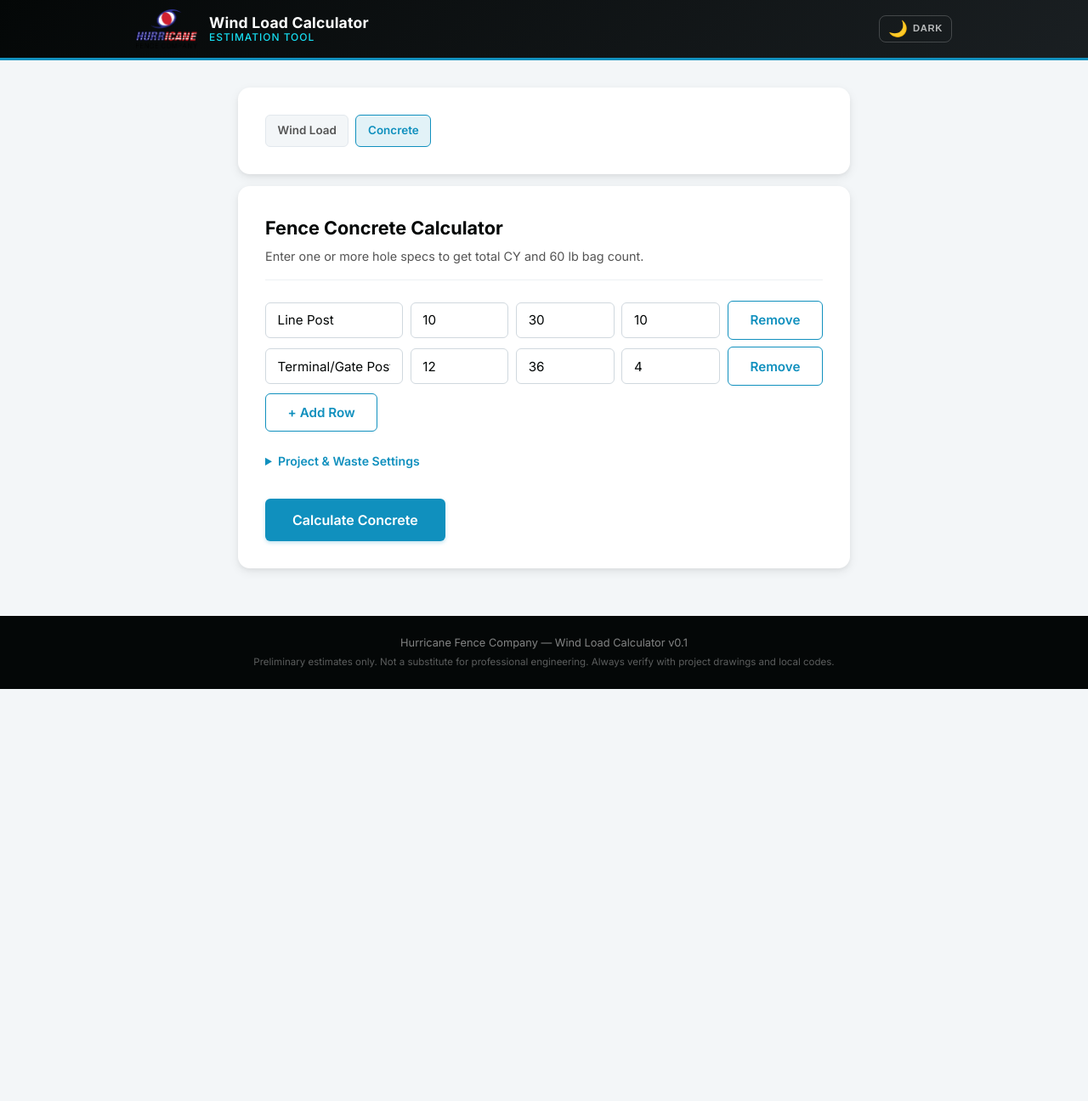
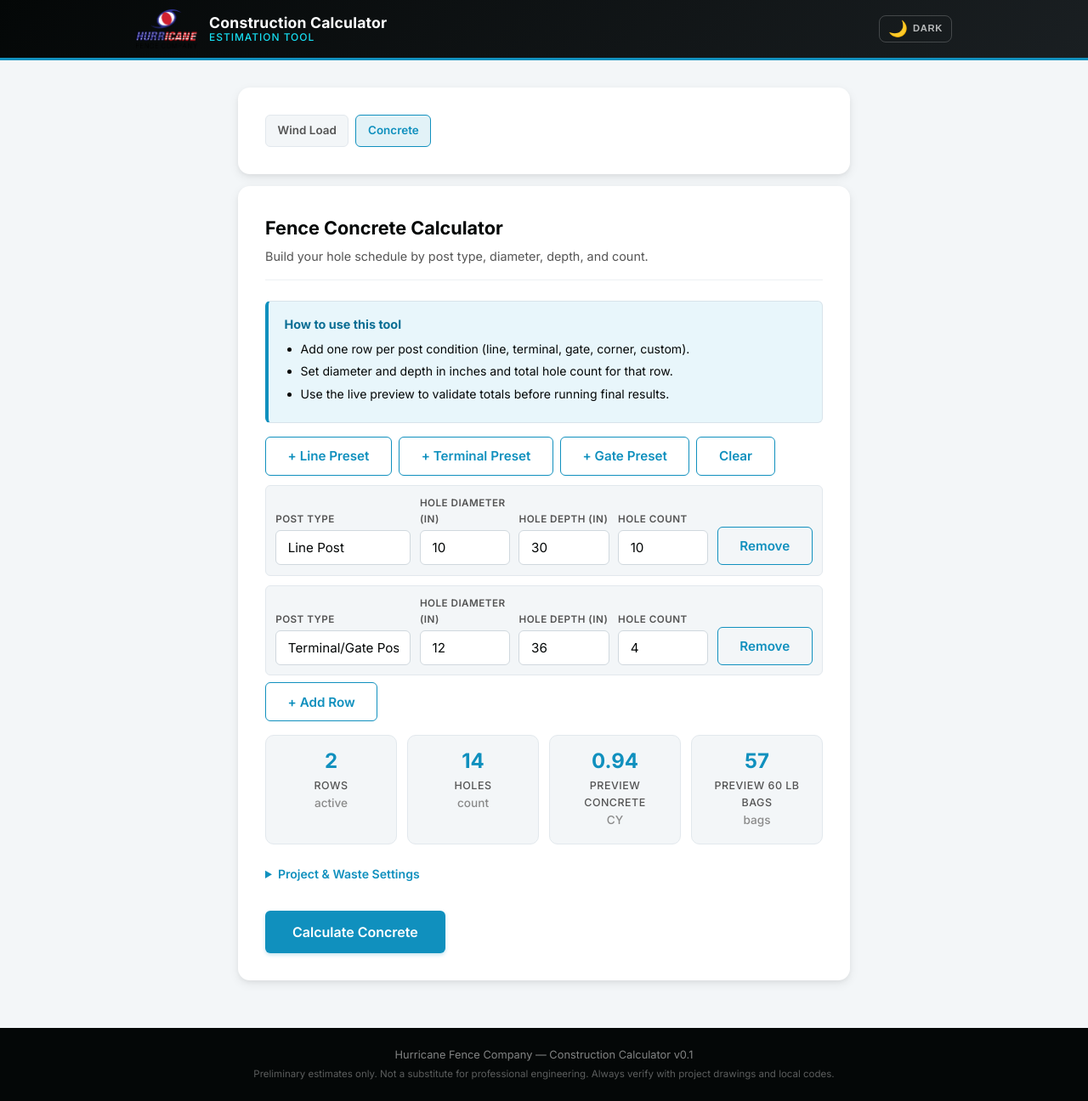
Before and after one commit to Fence-Wizard/HFC_WLC, a FastAPI app: page /concrete in a window 1280 px wide. Shown: the whole page at 85% size. Before the commit the page ends 811 px from the top, so only its background shows below. Run offline with FastAPI, Linux system fonts and the light colour scheme.

Commit message:
Rename platform to Construction Calculator and redesign concrete UI for usability.
Improve concrete workflow with labeled row cards, quick presets, live CY/bag preview, and stronger mode-switch styling so project managers can quickly build and test hole schedules.

Co-authored-by: Cursor <cursoragent@cursor.com>

```diff
--- a/app/static/style.css
+++ b/app/static/style.css
@@ -1282,19 +1282,67 @@ select optgroup {
   background: var(--hfc-surface);
 }
 
+.calc-mode-btn:visited {
+  color: var(--hfc-text-secondary);
+}
+
 .calc-mode-btn.is-active {
   color: var(--hfc-blue);
   border-color: var(--hfc-blue);
   background: color-mix(in srgb, var(--hfc-blue) 12%, var(--hfc-card-bg));
 }
 
+.calc-mode-btn.is-active:visited {
+  color: var(--hfc-blue);
+}
+
 /* ── Concrete calculator rows ───────────────────────────────────────── */
+.hole-rows-wrap {
+  display: grid;
+  gap: 0.7rem;
+}
+
 .hole-row {
   display: grid;
-  grid-template-columns: 1.4fr 1fr 1fr 1fr auto;
-  gap: 0.55rem;
-  margin-bottom: 0.55rem;
-  align-items: center;
+  grid-template-columns: 1.5fr 1fr 1fr 1fr auto;
+  gap: 0.65rem;
+  align-items: end;
+  border: 1px solid var(--hfc-border);
+  border-radius: var(--radius-sm);
+  background: var(--hfc-surface);
+  padding: 0.7rem;
+}
+
+.hole-field {
+  min-width: 0;
+}
+
+.hole-field label {
+  display: block;
+  font-size: 0.73rem;
+  color: var(--hfc-text-secondary);
+  margin-bottom: 0.2rem;
+  font-weight: 600;
+  text-transform: uppercase;
+  letter-spacing: 0.04em;
+}
+
+.hole-actions .btn {
+  width: 100%;
+}
+
+.concrete-row-toolbar {
+  display: flex;
+  gap: 0.5rem;
+  flex-wrap: wrap;
+  margin-bottom: 0.7rem;
+}
+
+.concrete-preview-grid {
+  display: grid;
+  grid-template-columns: repeat(4, 1fr);
+  gap: 0.75rem;
+  margin: 0.5rem 0 1rem;
 }
 
 .hole-row input {
@@ -1302,8 +1350,12 @@ select optgroup {
 }
 
 @media (max-width: 900px) {
+  .concrete-preview-grid {
+    grid-template-columns: repeat(2, 1fr);
+  }
+
   .hole-row {
-    grid-template-columns: 1fr 1fr;
+    grid-template-columns: 1fr;
   }
 }
 
--- a/app/templates/base.html
+++ b/app/templates/base.html
@@ -2,7 +2,7 @@
 <html lang="en">
   <head>
     <meta charset="utf-8" />
-    <title>{% block title %}HFC Windload Calculator{% endblock %}</title>
+    <title>{% block title %}HFC Construction Calculator{% endblock %}</title>
     <meta name="viewport" content="width=device-width, initial-scale=1" />
     <link rel="stylesheet" href="/static/style.css" />
     <link rel="preconnect" href="https://fonts.googleapis.com" />
@@ -31,7 +31,7 @@
             class="topbar-logo"
           />
           <div class="topbar-title">
-            <span class="topbar-title-main">Wind Load Calculator</span>
+            <span class="topbar-title-main">Construction Calculator</span>
             <span class="topbar-title-sub">Estimation Tool</span>
           </div>
         </a>
@@ -61,7 +61,7 @@
     <!-- Footer -->
     <footer class="site-footer">
       <div class="footer-inner">
-        <p>Hurricane Fence Company &mdash; Wind Load Calculator v0.1</p>
+        <p>Hurricane Fence Company &mdash; Construction Calculator v0.1</p>
         <p class="footer-disclaimer">
           Preliminary estimates only. Not a substitute for professional
           engineering. Always verify with project drawings and local codes.
--- a/app/templates/concrete_review.html
+++ b/app/templates/concrete_review.html
@@ -1,6 +1,6 @@
 {% extends "base.html" %}
 
-{% block title %}Concrete Results | HFC Windload Calculator{% endblock %}
+{% block title %}Concrete Results | HFC Construction Calculator{% endblock %}
 
 {% block content %}
 <div class="card" style="margin-bottom: 0.9rem;">
--- a/app/templates/concrete_step.html
+++ b/app/templates/concrete_step.html
@@ -1,6 +1,6 @@
 {% extends "base.html" %}
 
-{% block title %}Concrete Calculator | HFC Windload Calculator{% endblock %}
+{% block title %}Concrete Calculator | HFC Construction Calculator{% endblock %}
 
 {% block content %}
 <div class="card" style="margin-bottom: 0.9rem;">
@@ -14,7 +14,16 @@
   <div class="card">
     <div class="card-header">
       <h2>Fence Concrete Calculator</h2>
-      <p>Enter one or more hole specs to get total CY and 60 lb bag count.</p>
+      <p>Build your hole schedule by post type, diameter, depth, and count.</p>
+    </div>
+
+    <div class="info-card">
+      <strong>How to use this tool</strong>
+      <ul>
+        <li>Add one row per post condition (line, terminal, gate, corner, custom).</li>
+        <li>Set diameter and depth in inches and total hole count for that row.</li>
+        <li>Use the live preview to validate totals before running final results.</li>
+      </ul>
     </div>
 
     {% if errors %}
@@ -25,20 +34,65 @@
     </div>
     {% endif %}
 
-    <div id="holeRows">
+    <div class="concrete-row-toolbar">
+      <button type="button" class="btn btn-secondary btn-sm" onclick="addPresetRow('Line Post',10,30,10)">+ Line Preset</button>
+      <button type="button" class="btn btn-secondary btn-sm" onclick="addPresetRow('Terminal Post',12,36,4)">+ Terminal Preset</button>
+      <button type="button" class="btn btn-secondary btn-sm" onclick="addPresetRow('Gate Post',16,42,2)">+ Gate Preset</button>
+      <button type="button" class="btn btn-secondary btn-sm" onclick="clearRows()">Clear</button>
+    </div>
+
+    <div id="holeRows" class="hole-rows-wrap">
       {% for r in data.rows %}
       <div class="hole-row">
-        <input type="text" name="post_type" placeholder="Post type (Line/Terminal/Gate)" value="{{ r.post_type }}" />
-        <input type="number" name="hole_diameter_in" min="4" max="60" step="0.5" placeholder="Dia (in)" value="{{ r.hole_diameter_in }}" required />
-        <input type="number" name="hole_depth_in" min="6" max="144" step="1" placeholder="Depth (in)" value="{{ r.hole_depth_in }}" required />
-        <input type="number" name="hole_count" min="1" max="100000" step="1" placeholder="# Holes" value="{{ r.hole_count }}" required />
-        <button type="button" class="btn btn-secondary btn-sm" onclick="removeRow(this)">Remove</button>
+        <div class="hole-field hole-post-type">
+          <label>Post Type</label>
+          <input type="text" name="post_type" placeholder="Line / Terminal / Gate / Corner" value="{{ r.post_type }}" />
+        </div>
+        <div class="hole-field">
+          <label>Hole Diameter (in)</label>
+          <input type="number" name="hole_diameter_in" min="4" max="60" step="0.5" placeholder="e.g. 12" value="{{ r.hole_diameter_in }}" required />
+        </div>
+        <div class="hole-field">
+          <label>Hole Depth (in)</label>
+          <input type="number" name="hole_depth_in" min="6" max="144" step="1" placeholder="e.g. 36" value="{{ r.hole_depth_in }}" required />
+        </div>
+        <div class="hole-field">
+          <label>Hole Count</label>
+          <input type="number" name="hole_count" min="1" max="100000" step="1" placeholder="e.g. 10" value="{{ r.hole_count }}" required />
+        </div>
+        <div class="hole-field hole-actions">
+          <label>&nbsp;</label>
+          <button type="button" class="btn btn-secondary btn-sm" onclick="removeRow(this)">Remove</button>
+        </div>
       </div>
       {% endfor %}
     </div>
 
     <div style="display: flex; gap: 0.6rem; margin: 0.5rem 0 1rem;">
       <button type="button" class="btn btn-secondary" onclick="addRow()">+ Add Row</button>
+    </div>
+
+    <div class="concrete-preview-grid">
+      <div class="result-tile">
+        <div class="result-value" id="pv_rows">0</div>
+        <div class="result-label">Rows</div>
+        <div class="result-unit">active</div>
+      </div>
+      <div class="result-tile">
+        <div class="result-value" id="pv_holes">0</div>
+        <div class="result-label">Holes</div>
+        <div class="result-unit">count</div>
+      </div>
+      <div class="result-tile">
+        <div class="result-value" id="pv_cy">0.00</div>
+        <div class="result-label">Preview Concrete</div>
+        <div class="result-unit">CY</div>
+      </div>
+      <div class="result-tile">
+        <div class="result-value" id="pv_bags">0</div>
+        <div class="result-label">Preview 60 lb Bags</div>
+        <div class="result-unit">bags</div>
+      </div>
     </div>
 
     <details>
@@ -77,22 +131,93 @@
 
 <script>
 function addRow() {
+  addPresetRow('', '', '', '');
+}
+
+function addPresetRow(postType, dia, depth, count) {
   var wrap = document.getElementById('holeRows');
   var row = document.createElement('div');
   row.className = 'hole-row';
   row.innerHTML = ''
-    + '<input type="text" name="post_type" placeholder="Post type (Line/Terminal/Gate)" />'
-    + '<input type="number" name="hole_diameter_in" min="4" max="60" step="0.5" placeholder="Dia (in)" required />'
-    + '<input type="number" name="hole_depth_in" min="6" max="144" step="1" placeholder="Depth (in)" required />'
-    + '<input type="number" name="hole_count" min="1" max="100000" step="1" placeholder="# Holes" required />'
-    + '<button type="button" class="btn btn-secondary btn-sm" onclick="removeRow(this)">Remove</button>';
+    + '<div class="hole-field hole-post-type"><label>Post Type</label>'
+    + '<input type="text" name="post_type" placeholder="Line / Terminal / Gate / Corner" value="'+(postType || '')+'" /></div>'
+    + '<div class="hole-field"><label>Hole Diameter (in)</label>'
+    + '<input type="number" name="hole_diameter_in" min="4" max="60" step="0.5" placeholder="e.g. 12" value="'+(dia || '')+'" required /></div>'
+    + '<div class="hole-field"><label>Hole Depth (in)</label>'
+    + '<input type="number" name="hole_depth_in" min="6" max="144" step="1" placeholder="e.g. 36" value="'+(depth || '')+'" required /></div>'
+    + '<div class="hole-field"><label>Hole Count</label>'
+    + '<input type="number" name="hole_count" min="1" max="100000" step="1" placeholder="e.g. 10" value="'+(count || '')+'" required /></div>'
+    + '<div class="hole-field hole-actions"><label>&nbsp;</label>'
+    + '<button type="button" class="btn btn-secondary btn-sm" onclick="removeRow(this)">Remove</button></div>';
   wrap.appendChild(row);
+  bindRowInputs(row);
+  updatePreview();
 }
 
 function removeRow(btn) {
   var wrap = document.getElementById('holeRows');
   if (wrap.children.length <= 1) return;
   btn.closest('.hole-row').remove();
+  updatePreview();
 }
+
+function clearRows() {
+  var wrap = document.getElementById('holeRows');
+  wrap.innerHTML = '';
+  addRow();
+  updatePreview();
+}
+
+function bindRowInputs(scope) {
+  var inputs = scope.querySelectorAll('input');
+  inputs.forEach(function(inp) {
+    inp.addEventListener('input', updatePreview);
+    inp.addEventListener('change', updatePreview);
+  });
+}
+
+function updatePreview() {
+  var rows = document.querySelectorAll('#holeRows .hole-row');
+  var activeRows = 0;
+  var totalHoles = 0;
+  var totalCf = 0;
+  var includeWaste = document.getElementById('include_waste');
+  var wastePercentEl = document.getElementById('waste_percent');
+  var wastePct = wastePercentEl ? parseFloat(wastePercentEl.value || '0') : 0;
+
+  rows.forEach(function(row) {
+    var d = parseFloat(row.querySelector('input[name="hole_diameter_in"]').value || '0');
+    var depth = parseFloat(row.querySelector('input[name="hole_depth_in"]').value || '0');
+    var c = parseFloat(row.querySelector('input[name="hole_count"]').value || '0');
+    if (d > 0 && depth > 0 && c > 0) {
+      activeRows += 1;
+      totalHoles += c;
+      var perHoleCf = Math.PI * Math.pow(d / 24.0, 2) * (depth / 12.0);
+      totalCf += perHoleCf * c;
+    }
+  });
+
+  if (includeWaste && includeWaste.checked && wastePct > 0) {
+    totalCf += totalCf * (wastePct / 100.0);
+  }
+
+  var totalCy = totalCf / 27.0;
+  var bags60 = Math.ceil(totalCf / 0.45);
+
+  document.getElementById('pv_rows').textContent = String(activeRows);
+  document.getElementById('pv_holes').textContent = String(Math.round(totalHoles));
+  document.getElementById('pv_cy').textContent = totalCy.toFixed(2);
+  document.getElementById('pv_bags').textContent = String(isFinite(bags60) ? Math.max(0, bags60) : 0);
+}
+
+(function initConcreteUi() {
+  var rows = document.querySelectorAll('#holeRows .hole-row');
+  rows.forEach(bindRowInputs);
+  var includeWaste = document.getElementById('include_waste');
+  var wastePercent = document.getElementById('waste_percent');
+  if (includeWaste) includeWaste.addEventListener('change', updatePreview);
+  if (wastePercent) wastePercent.addEventListener('input', updatePreview);
+  updatePreview();
+})();
 </script>
 {% endblock %}
--- a/app/templates/review.html
+++ b/app/templates/review.html
@@ -1,6 +1,6 @@
 {% extends "base.html" %}
 
-{% block title %}Results | HFC Windload Calculator{% endblock %}
+{% block title %}Results | HFC Construction Calculator{% endblock %}
 
 {% block progress %}
 <div class="progress-bar">
--- a/app/templates/wizard_step1.html
+++ b/app/templates/wizard_step1.html
@@ -1,6 +1,6 @@
 {% extends "base.html" %}
 
-{% block title %}Step 1 - Wind | HFC Windload Calculator{% endblock %}
+{% block title %}Step 1 - Wind | HFC Construction Calculator{% endblock %}
 
 {% block progress %}
 <div class="progress-bar">
--- a/app/templates/wizard_step2.html
+++ b/app/templates/wizard_step2.html
@@ -1,6 +1,6 @@
 {% extends "base.html" %}
 
-{% block title %}Step 2 - Geometry | HFC Windload Calculator{% endblock %}
+{% block title %}Step 2 - Geometry | HFC Construction Calculator{% endblock %}
 
 {% block progress %}
 <div class="progress-bar">
--- a/app/templates/wizard_step3.html
+++ b/app/templates/wizard_step3.html
@@ -1,6 +1,6 @@
 {% extends "base.html" %}
 
-{% block title %}Step 3 - Job Info | HFC Windload Calculator{% endblock %}
+{% block title %}Step 3 - Job Info | HFC Construction Calculator{% endblock %}
 
 {% block progress %}
 <div class="progress-bar">
```
Also changed, not shown: tests/test_api.py (+1 -1 lines).
